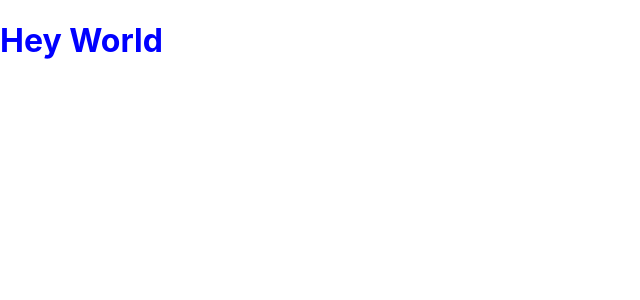
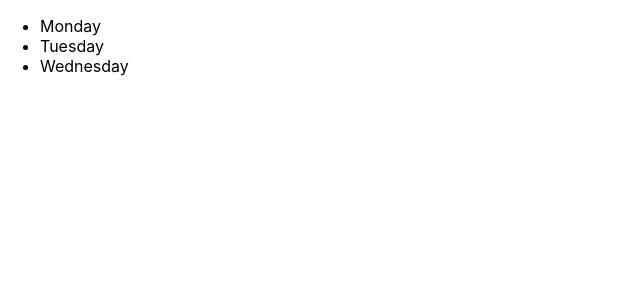
Before and after one commit to MikeB1234/Simple-React-App, a React (Create React App) app: page / in a window 1280 px wide. Shown: the top 300 px of the page, without its empty margins (0-640 px from the left). Built offline with nearby package versions, Linux system fonts and the light colour scheme.

Commit message:
create element using JSX

```diff
--- a/src/index.js
+++ b/src/index.js
@@ -3,10 +3,10 @@
 import './index.css';
 
 ReactDOM.render(
-  React.createElement(
-    "h1",
-    { style: { color: "blue" } },
-    "Hey World"
-  ),
+  <ul>
+    <li>Monday</li>
+    <li>Tuesday</li>
+    <li>Wednesday</li>
+  </ul>,
   document.getElementById('root')
 );
```
